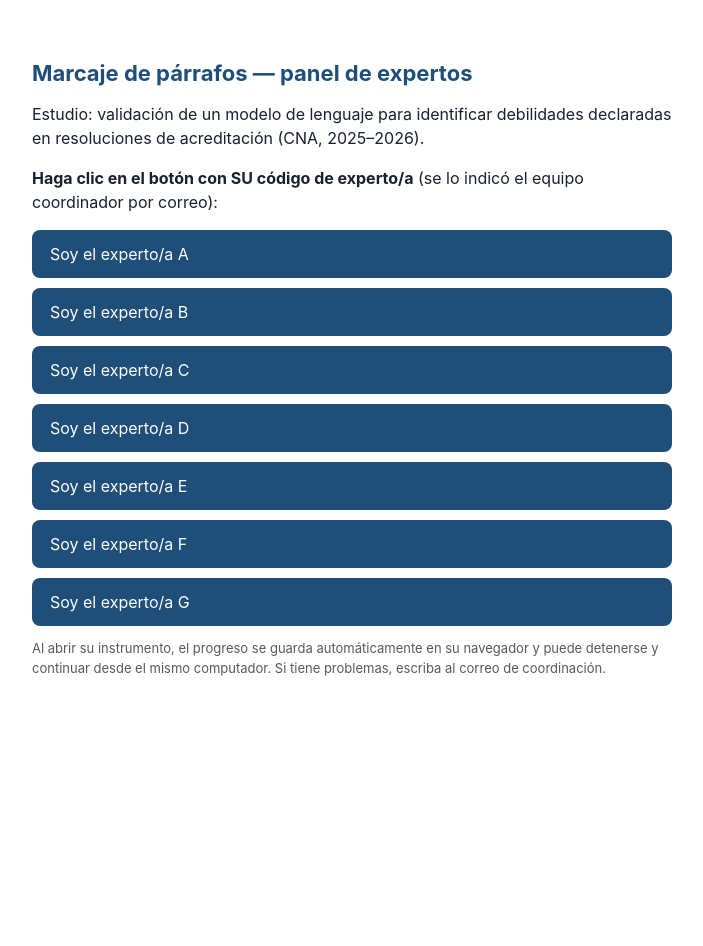
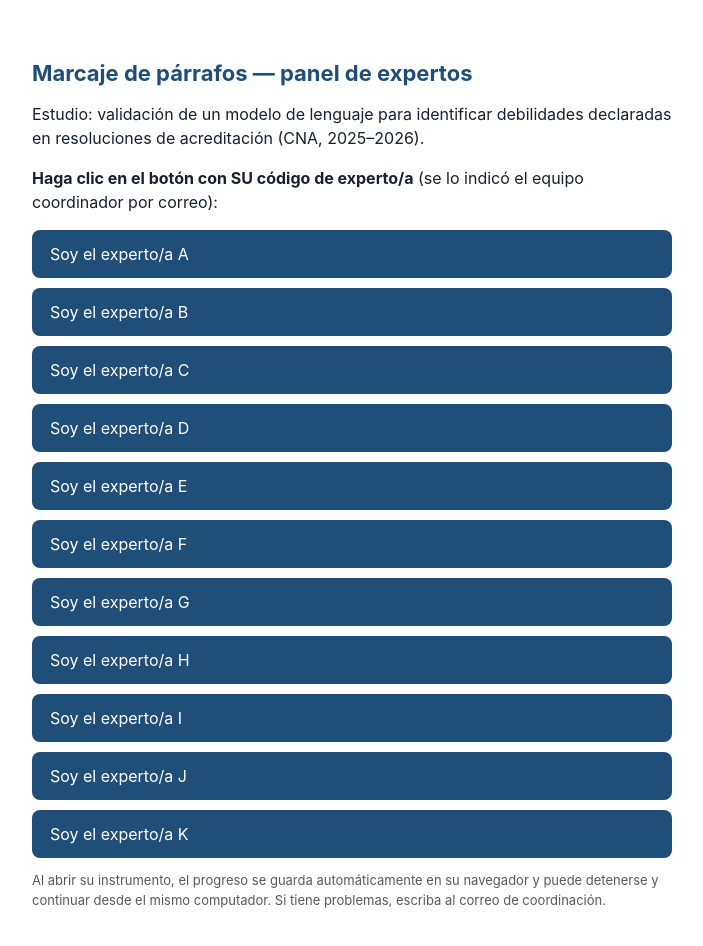
Before and after one commit to alvaroj-uv/LLMvsHUMANO, a plain HTML site: page index.html in a window 1280 px wide. Shown: the whole page, without its empty margins (288-991 px from the left). Before the commit the page ends 800 px from the top, so only its background shows below. Drawn offline with Linux system fonts and the light colour scheme.

Commit message:
Add files via upload

```diff
--- a/index.html
+++ b/index.html
@@ -16,5 +16,9 @@ a.boton:hover{background:#16385a}.mini{color:#595959;font-size:13px}</style></he
 <a class="boton" href="instrumento_panel_experto_E.html">Soy el experto/a E</a>
 <a class="boton" href="instrumento_panel_experto_F.html">Soy el experto/a F</a>
 <a class="boton" href="instrumento_panel_experto_G.html">Soy el experto/a G</a>
+<a class="boton" href="instrumento_panel_experto_H.html">Soy el experto/a H</a>
+<a class="boton" href="instrumento_panel_experto_I.html">Soy el experto/a I</a>
+<a class="boton" href="instrumento_panel_experto_J.html">Soy el experto/a J</a>
+<a class="boton" href="instrumento_panel_experto_K.html">Soy el experto/a K</a>
 <p class="mini">Al abrir su instrumento, el progreso se guarda automáticamente en su navegador y puede detenerse y continuar desde el mismo computador. Si tiene problemas, escriba al correo de coordinación.</p>
 </body></html>
```
